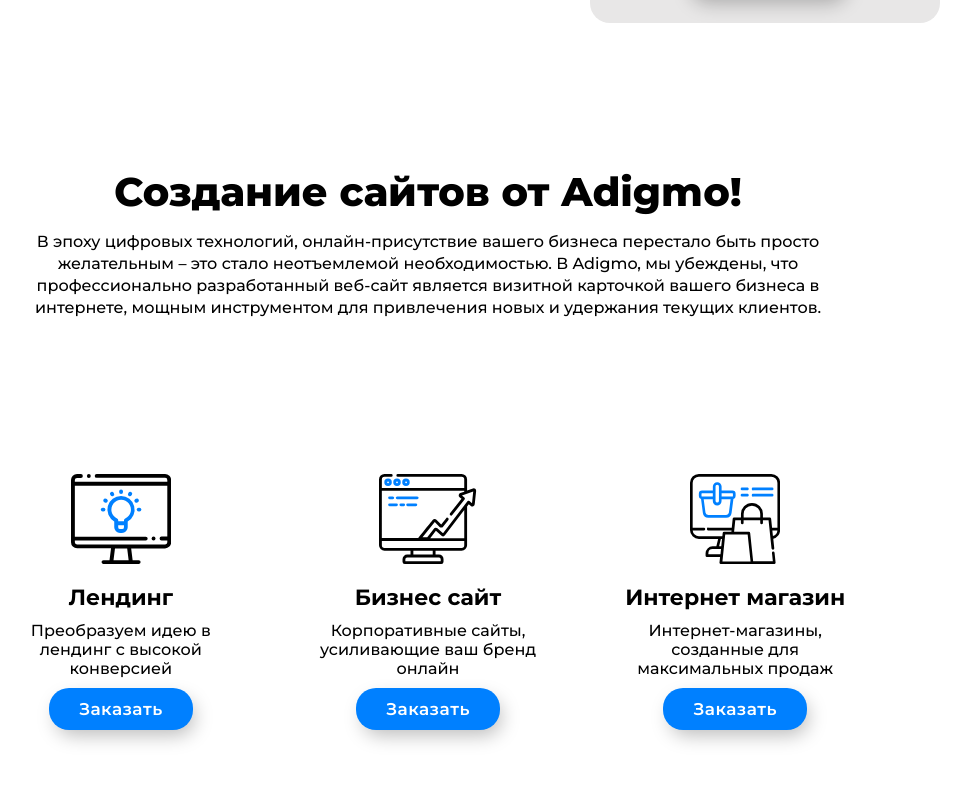
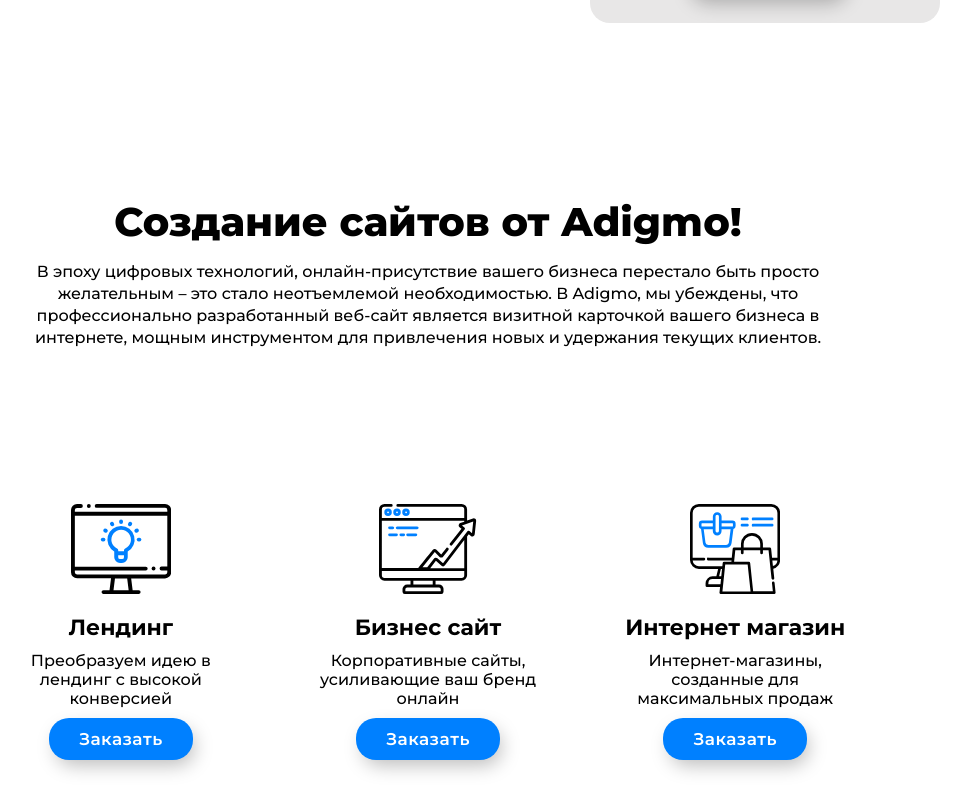
Before and after one commit to Mirzayevsky/Adigmo, a React (Create React App) app: page / in a window 1280 px wide. Shown: the part 683-1480 px from the top of the page, without its empty margins (212-1183 px from the left). Built offline with nearby package versions, Linux system fonts and the light colour scheme.

Commit message:
ourService section style edited

```diff
--- a/src/components/Sections/OurService/style.js
+++ b/src/components/Sections/OurService/style.js
@@ -3,7 +3,7 @@ export const Wrapper = styled.div`
   height: fit-content;
   width: 100%;
   background-color: #ffffff;;
-  padding-top: 50px;
+  padding-top: 80px;
 
   @media screen and (max-width: 900px) {
     height: fit-content;
```
